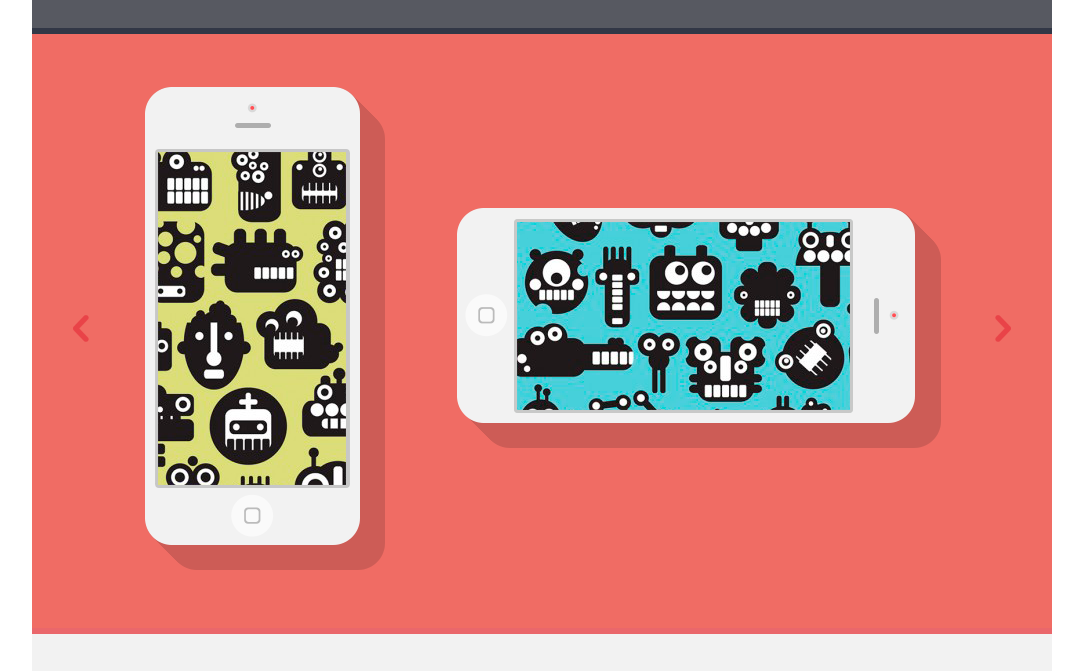
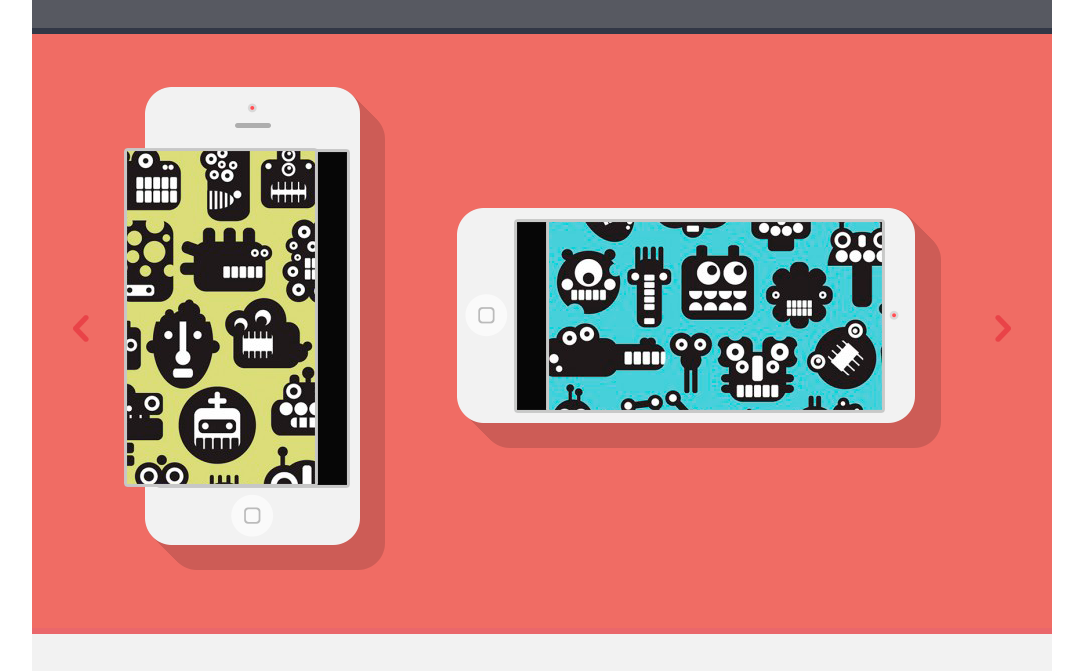
Before and after one commit to Hotja/singolo, a plain HTML site: page index.html in a window 1280 px wide. Shown: the part 61-732 px from the top of the page, without its empty margins (98-1181 px from the left). Drawn offline with Linux system fonts and the light colour scheme; a web font is replaced by a local one.

Commit message:
DOM:fix-value

```diff
--- a/style.css
+++ b/style.css
@@ -155,18 +155,22 @@ header li a:hover {
     z-index: 1;
 }
 #layer1 {
-    display: flex;
+    height: 188px;
+    width: 333px;
+    display: box;
     position: absolute;
-    z-index: 2;
-    padding-left: 123px;
-    padding-top: 115px;
+    z-index: 3;
+    left: 222px;
+    top: 209px;
 }
 #layer2 {
-    display: flex;
+    height: 188px;
+    width: 333px;
+    display: box;
     position: absolute;
-    z-index: 2;
-    padding-left: 482px;
-    padding-top: 185px;
+    z-index: 3;
+    right: 303px;
+    top: 280px;
 }
 .layerON {
     visibility: visible;
```
